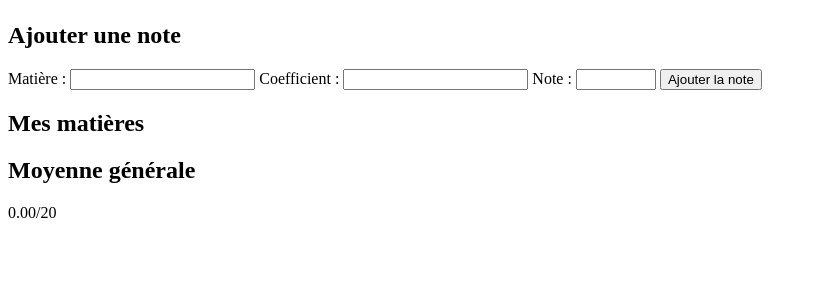
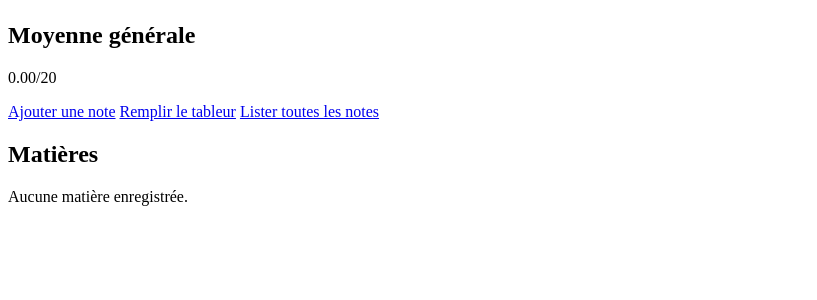
Before and after one commit to Abd-xl/Calculateur-Moyennes, a Flask app: page / in a window 1280 px wide. Shown: the part 58-358 px from the top of the page, without its empty margins (0-817 px from the left). Run offline with Flask 3, Linux system fonts and the light colour scheme.

Commit message:
Créer la nouvelle page d'accueil

```diff
--- a/templates/index.html
+++ b/templates/index.html
@@ -12,21 +12,15 @@
 
     <main>
         <section>
-            <h2>Ajouter une note</h2>
+            <h2>Moyenne générale</h2>
+            <p>{{ "%.2f"|format(moyenne_generale) }}/20</p>
+        </section>
 
-            <form method="POST" action="/ajouter">
-                <label for="matiere">Matière :</label>
-                <input type="text" id="matiere" name="matiere" required>
-
-                <label for="coefficient">Coefficient :</label>
-                <input type="number" id="coefficient" name="coefficient" min="1" step="1" required>
-
-                <label for="note">Note :</label>
-                <input type="number" id="note" name="note" min="0" max="20" step="0.01" required>
-
-                <button type="submit">Ajouter la note</button>
-            </form>
-        </section>
+        <nav aria-label="Actions principales">
+            <a href="{{ url_for('ajouter') }}">Ajouter une note</a>
+            <a href="{{ url_for('tableur') }}">Remplir le tableur</a>
+            <a href="{{ url_for('liste_notes') }}">Lister toutes les notes</a>
+        </nav>
 
         {% if message %}
             <section>
@@ -35,24 +29,32 @@
         {% endif %}
 
         <section>
-            <h2>Mes matières</h2>
+            <h2>Matières</h2>
 
+            {% if notes %}
+                <table>
+                    <thead>
+                        <tr>
+                            <th scope="col">Matière</th>
+                            <th scope="col">Moyenne</th>
+                            <th scope="col">Coefficient</th>
+                            <th scope="col">Modifier</th>
+                        </tr>
+                    </thead>
+
+                    <tbody>
                         {% for matiere, liste_notes in notes.items() %}
-                <article>
-                    <header>
-                        <h3>{{ matiere }}</h3>
-                        <p>Coefficient : {{ coef[matiere] }}</p>
-                        <p>Moyenne : {{ "%.2f"|format(moyennes[matiere]) }}/20</p>
-                    </header>
+                            <tr>
+                                <td>
+                                    <details>
+                                        <summary>{{ matiere }}</summary>
 
-                    <section>
-                        <h4>Notes</h4>
+                                        <ul>
+                                            {% for note in liste_notes %}
+                                                <li>
+                                                    {{ note }}/20
 
-                        {% for note in liste_notes %}
-                            <div>
-                                <span>{{ note }}/20</span>
-
-                                <form method="POST" action="/modifier">
+                                                    <form method="POST" action="{{ url_for('modifier') }}">
                                                         <input type="hidden" name="matiere" value="{{ matiere }}">
                                                         <input type="hidden" name="ancienne_note" value="{{ note }}">
                                                         <input
@@ -67,26 +69,30 @@
                                                         <button type="submit">Modifier</button>
                                                     </form>
 
-                                <form method="POST" action="/supprimer">
+                                                    <form method="POST" action="{{ url_for('supprimer') }}">
                                                         <input type="hidden" name="matiere" value="{{ matiere }}">
                                                         <input type="hidden" name="note" value="{{ note }}">
                                                         <button type="submit">Supprimer</button>
                                                     </form>
-                            </div>
+                                                </li>
                                             {% endfor %}
-                    </section>
+                                        </ul>
+                                    </details>
+                                </td>
 
-                    <form method="POST" action="/supprimer-matiere">
-                        <input type="hidden" name="matiere" value="{{ matiere }}">
-                        <button type="submit">Supprimer la matière</button>
-                    </form>
-                </article>
+                                <td>{{ "%.2f"|format(moyennes[matiere]) }}/20</td>
+                                <td>{{ coef[matiere] }}</td>
+
+                                <td>
+                                    <a href="{{ url_for('ajouter') }}">Modifier</a>
+                                </td>
+                            </tr>
                         {% endfor %}
-        </section>
-
-        <section>
-            <h2>Moyenne générale</h2>
-            <p>{{ "%.2f"|format(moyenne_generale) }}/20</p>
+                    </tbody>
+                </table>
+            {% else %}
+                <p>Aucune matière enregistrée.</p>
+            {% endif %}
         </section>
     </main>
 </body>
```
Lines whose indentation alone changed are shown as unchanged.
